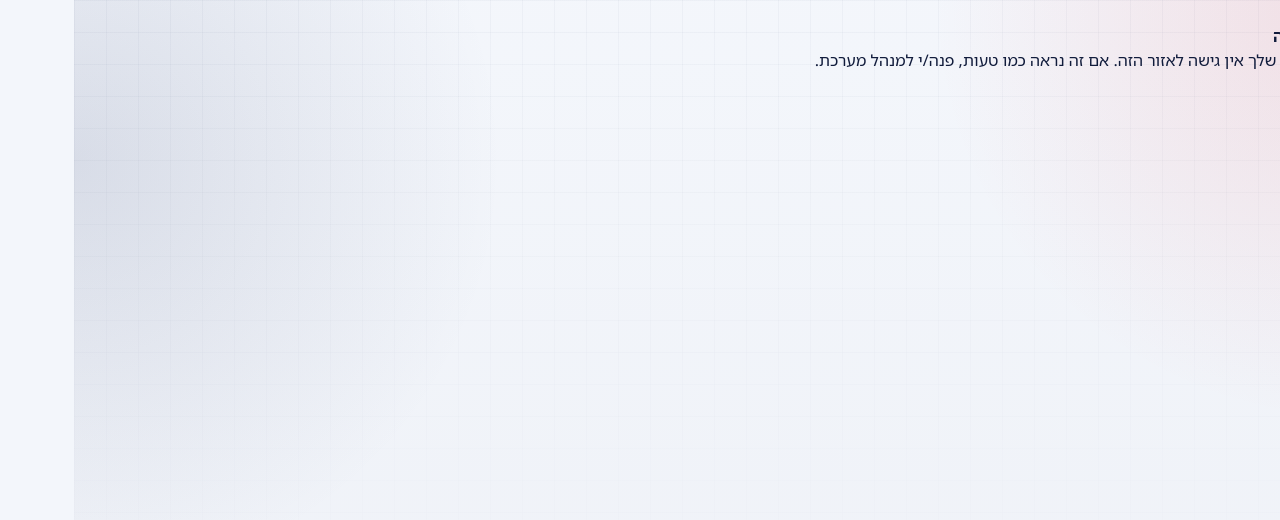
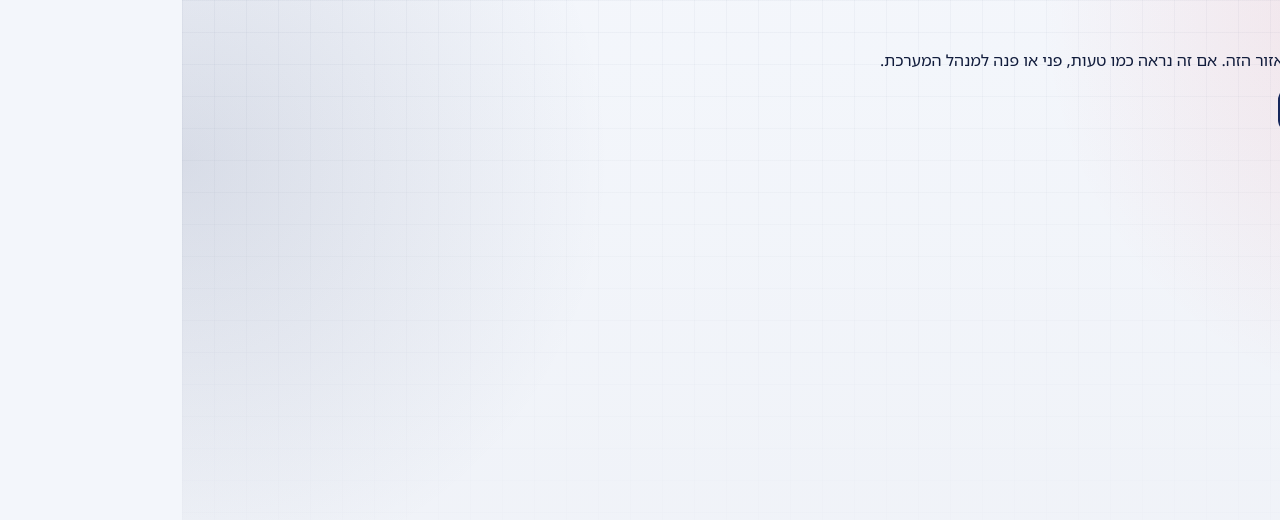
Before and after one commit to bizmanagerdev/BizManager, a Next.js app: page /no-access in a window 1280 px wide. Shown: the top 520 px of the page. Built offline with nearby package versions, Linux system fonts and the light colour scheme.

Commit message:
fixed loading by login and register

```diff
--- a/app/login/LoginClient.tsx
+++ b/app/login/LoginClient.tsx
@@ -26,13 +26,15 @@ export default function LoginClient() {
     setShowSignUpPrompt(false);
     setLoading(true);
 
+    const trimmedEmail = email.trim();
+
+    if (!trimmedEmail || !password) {
+      setErr("Email and password are required.");
+      setLoading(false);
+      return;
+    }
+
     try {
-      const trimmedEmail = email.trim();
-
-      if (!trimmedEmail || !password) {
-        setErr("Email and password are required.");
-        return;
-      }
       const res = await fetch("/api/auth/login", {
         method: "POST",
         headers: { "content-type": "application/json" },
@@ -49,12 +51,14 @@ export default function LoginClient() {
         setShowSignUpPrompt(
           message.toLowerCase().includes("invalid email or password")
         );
+        setLoading(false);
         return;
       }
 
       router.replace("/dashboard");
       router.refresh();
-    } finally {
+    } catch {
+      setErr("Sign in failed.");
       setLoading(false);
     }
   }
--- a/app/no-access/page.tsx
+++ b/app/no-access/page.tsx
@@ -1,10 +1,16 @@
+import { Button } from "@/components/ui/button";
+
 export default function NoAccessPage() {
   return (
     <div style={{ padding: 24 }}>
       <h1>אין גישה</h1>
       <p>
-        לחשבון שלך אין גישה לאזור הזה. אם זה נראה כמו טעות, פנה/י למנהל מערכת.
+        לחשבון שלך אין גישה לאזור הזה. אם זה נראה כמו טעות, פני או פנה למנהל
+        המערכת.
       </p>
+      <form action="/api/auth/logout" method="post" style={{ marginTop: 16 }}>
+        <Button type="submit">מעבר לדף ההתחברות</Button>
+      </form>
     </div>
   );
 }
--- a/app/register/RegisterClient.tsx
+++ b/app/register/RegisterClient.tsx
@@ -47,12 +47,13 @@ export default function RegisterClient() {
     const trimmedPhone = phone.trim();
     const trimmedNotes = notes.trim();
 
+    if (!trimmedEmail || !password) {
+      setErr("Email and password are required.");
+      setLoading(false);
+      return;
+    }
+
     try {
-      if (!trimmedEmail || !password) {
-        setErr("Email and password are required.");
-        return;
-      }
-
       const res = await fetch("/api/auth/register", {
         method: "POST",
         headers: { "content-type": "application/json" },
@@ -79,6 +80,7 @@ export default function RegisterClient() {
         }
 
         setErr(data.error ?? "Registration failed.");
+        setLoading(false);
         return;
       }
 
@@ -92,7 +94,8 @@ export default function RegisterClient() {
 
       router.replace("/dashboard");
       router.refresh();
-    } finally {
+    } catch {
+      setErr("Registration failed.");
       setLoading(false);
     }
   }
```
